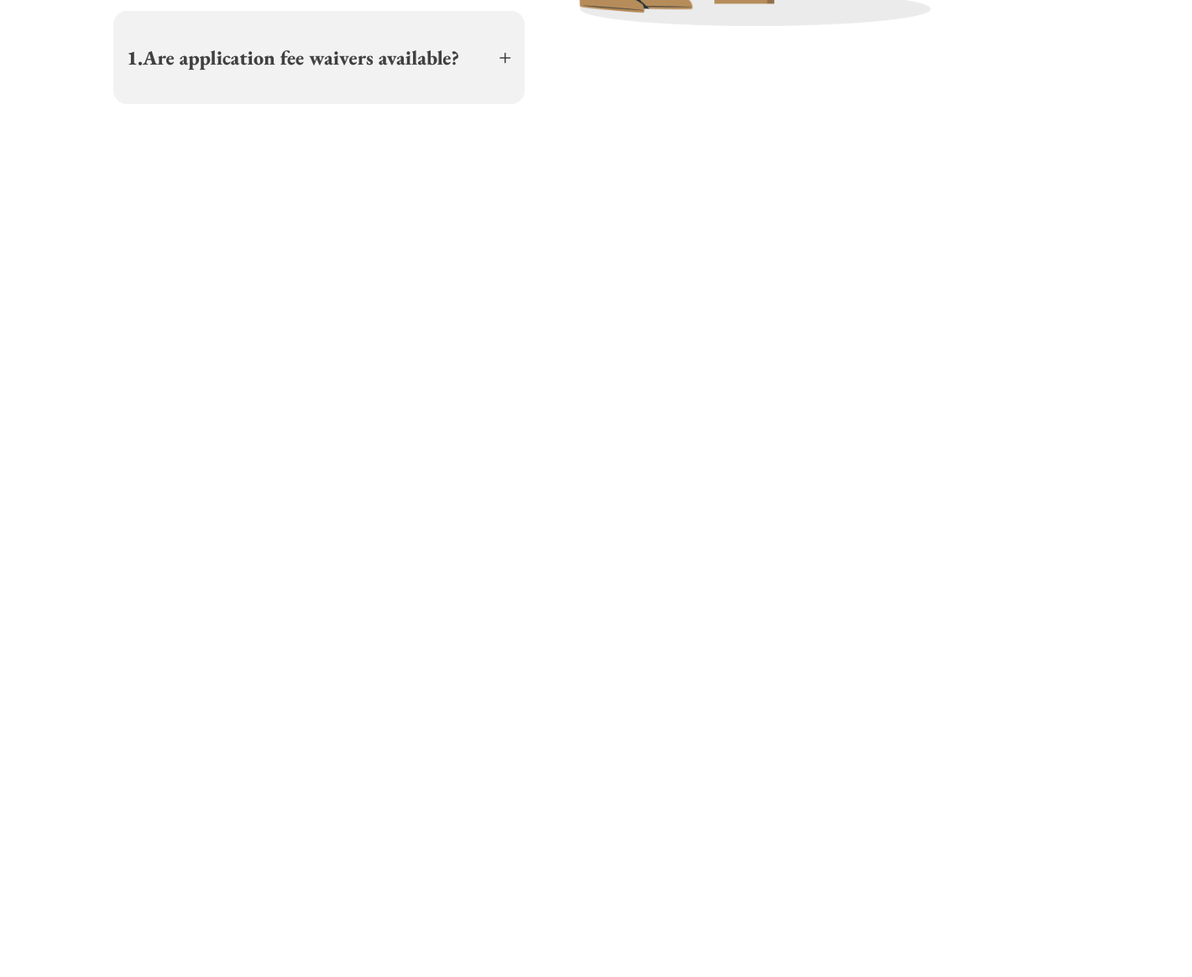
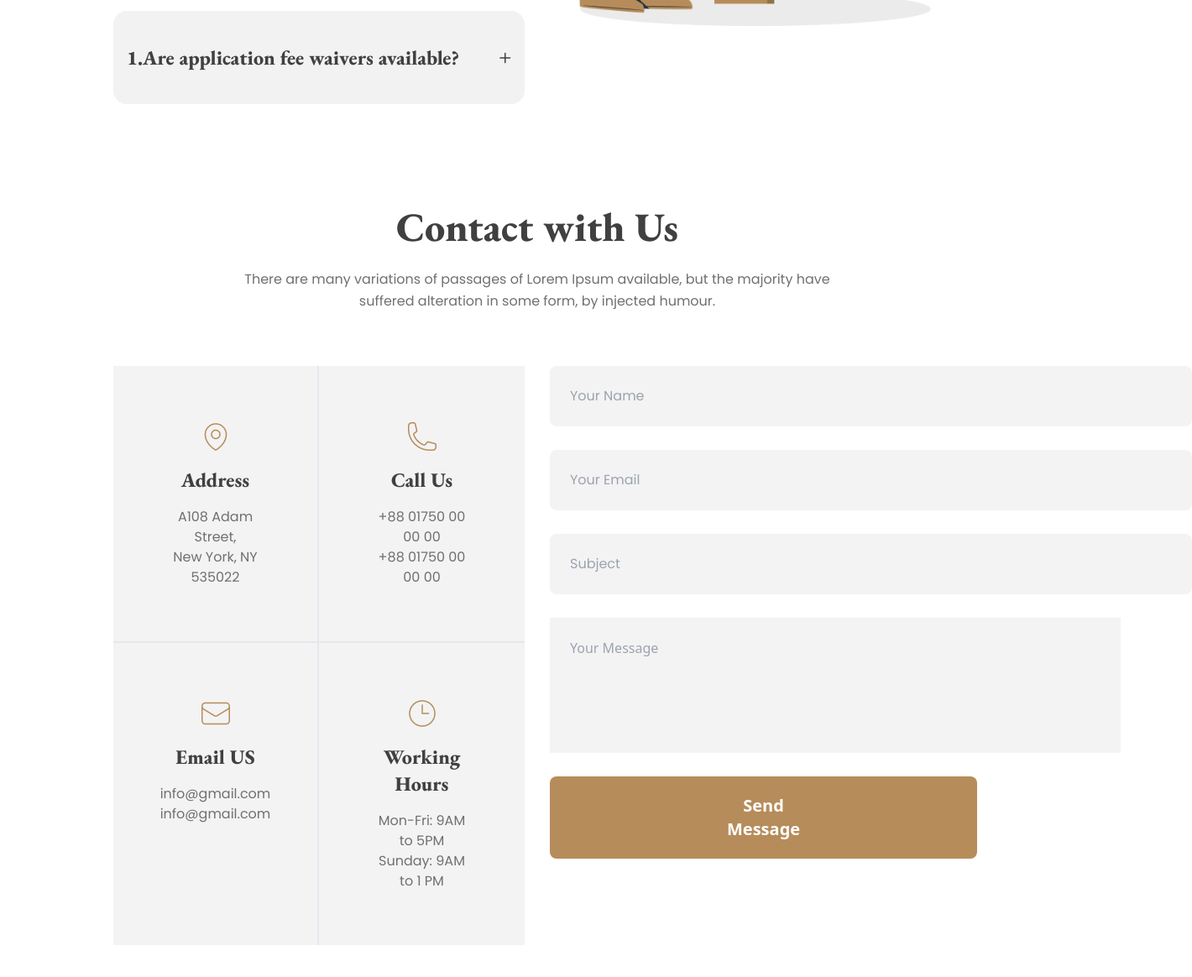
Before and after one commit to theabsparrow/justice-projects, a plain HTML site: page index.html in a window 1280 px wide. Shown: the part 3806-4970 px from the top of the page at 84% size, 1420 px wide, since content can reach past the window. Before the commit the page ends 4050 px from the top, so only its background shows below. Drawn offline with nearby package versions, Linux system fonts and the light colour scheme.

Commit message:
contact section ends

```diff
--- a/index.html
+++ b/index.html
@@ -260,7 +260,7 @@
     <section class="lg:container md:container px-[40px] lg:px-[135px] md:px-[100px] mb-16 lg:mb-[120px]">
       <!-- FAQ heading starts -->
       <div class="faq-heading text-center">
-        <h1 class="text-5xl font-extrabold leading-[52px] font-poppins text-[#414040] mb-6">Freequently Asked Any
+        <h1 class="text-5xl font-extrabold leading-[52px] font-garamond text-[#414040] mb-6">Freequently Asked Any
           Question</h1>
         <p class="text-[#707070] font-poppins leading-[26px]">There are many variations of passages of Lorem Ipsum
           available, but the majority have <br> suffered alteration in some form, by injected humour.</p>
@@ -317,12 +317,86 @@
       <!-- accordian section ends here -->
     </section>
     <!-- faq section ends here -->
+
+    <!-- contact section starts here -->
+    <section class="lg:container md:container px-[40px] lg:px-[135px] md:px-[100px] mb-16 lg:mb-[120px]">
+      <!-- contact heading starts here -->
+      <div class="faq-heading text-center">
+        <h1 class="text-5xl font-extrabold leading-[52px] font-garamond text-[#414040] mb-6">Contact with Us</h1>
+        <p class="text-[#707070] font-poppins leading-[26px]">There are many variations of passages of Lorem Ipsum
+          available, but the majority have <br> suffered alteration in some form, by injected humour.</p>
+      </div>
+      <!-- contact section content starts here -->
+      <div class="mt-16 grid grid-cols-2 gap-[30px]">
+
+        <!-- section cards starts here -->
+        <div class="grid grid-cols-2">
+          <div class="flex flex-col items-center text-center border-r-[2px] border-b-[2px] p-16 bg-[#F3F3F3]">
+            <img class="mb-4" src="./images/location.png" alt="location">
+            <h1 class="mb-4 text-2xl font-extrabold leading-8 text-[#414040] font-garamond">Address</h1>
+            <p class="font-poppins text-[#707070] leading-6">A108 Adam Street, <br>
+              New York, NY 535022</p>
+          </div>
+          <div class="flex flex-col items-center text-center border-b-[2px] p-16 bg-[#F3F3F3]">
+            <img class="mb-4" src="./images/call.png" alt="call">
+            <h1 class="mb-4 text-2xl font-extrabold leading-8 text-[#414040] font-garamond">Call Us</h1>
+            <p class="font-poppins text-[#707070] leading-6">+88 01750 00 00 00 <br>
+              +88 01750 00 00 00</p>
+          </div>
+          <div class="flex flex-col items-center text-center border-r-[2px] p-16 bg-[#F3F3F3]">
+            <img class="mb-4" src="./images/email.png" alt="email">
+            <h1 class="mb-4 text-2xl font-extrabold leading-8 text-[#414040] font-garamond">Email US</h1>
+            <p class="font-poppins text-[#707070] leading-6">info@gmail.com <br>
+              info@gmail.com</p>
+          </div>
+          <div class="flex flex-col items-center text-center p-16 bg-[#F3F3F3]">
+            <img class="mb-4" src="./images/time.png" alt="time">
+            <h1 class="mb-4 text-2xl font-extrabold leading-8 text-[#414040] font-garamond">Working Hours</h1>
+            <p class="font-poppins text-[#707070] leading-6">Mon-Fri: 9AM to 5PM <br>
+              Sunday: 9AM to 1 PM</p>
+          </div>
+        </div>
+        <!-- section cards ends -->
+
+        <!-- section contact info starts here -->
+        <div>
+          <div class="mb-7">
+            <label for="name">
+              <input class="bg-[#F3F3F3] py-6 pr-[425px] pl-6 leading-6 text-[#707070] font-poppins rounded-lg" type="text" placeholder="Your Name">
+            </label>
+          </div>
+          <div class="mb-7">
+            <label for="email">
+              <input class="bg-[#F3F3F3] py-6 pr-[425px] pl-6 leading-6 text-[#707070] font-poppins rounded-lg" type="email" name="email" id="" placeholder="Your Email">
+            </label>
+          </div>
+          <div class="mb-7">
+            <label for="subject">
+              <input class="bg-[#F3F3F3] py-6 pr-[425px] pl-6 leading-6 text-[#707070] font-poppins rounded-lg" type="text" placeholder="Subject">
+            </label>
+          </div>
+          <div class="mb-7">
+            <label for="message">
+              <input class="bg-[#F3F3F3] pt-6 pr-[425px] pl-6 pb-[113px] leading-6 text-[#707070] font-poins pprounded-lg" type="text" placeholder="Your Message">
+            </label>
+          </div>
+          <div>
+            <button class="bg-[#B68C5A] text-white text-xl font-semibold leading-7 font-poins px-[211px] py-[21px] rounded-lg">Send Message</button>
+          </div>
+        </div>
+        <!-- section contact info ends here -->
+      </div>
+      <!-- contact section content ends here -->
+    </section>
+    <!-- contract section ends here -->
   </main>
+  <!-- main section ends here -->
 
 
+  <!-- footer section starts here -->
+<footer>
 
-
-
+</footer>
 </body>
 
 </html>
```
